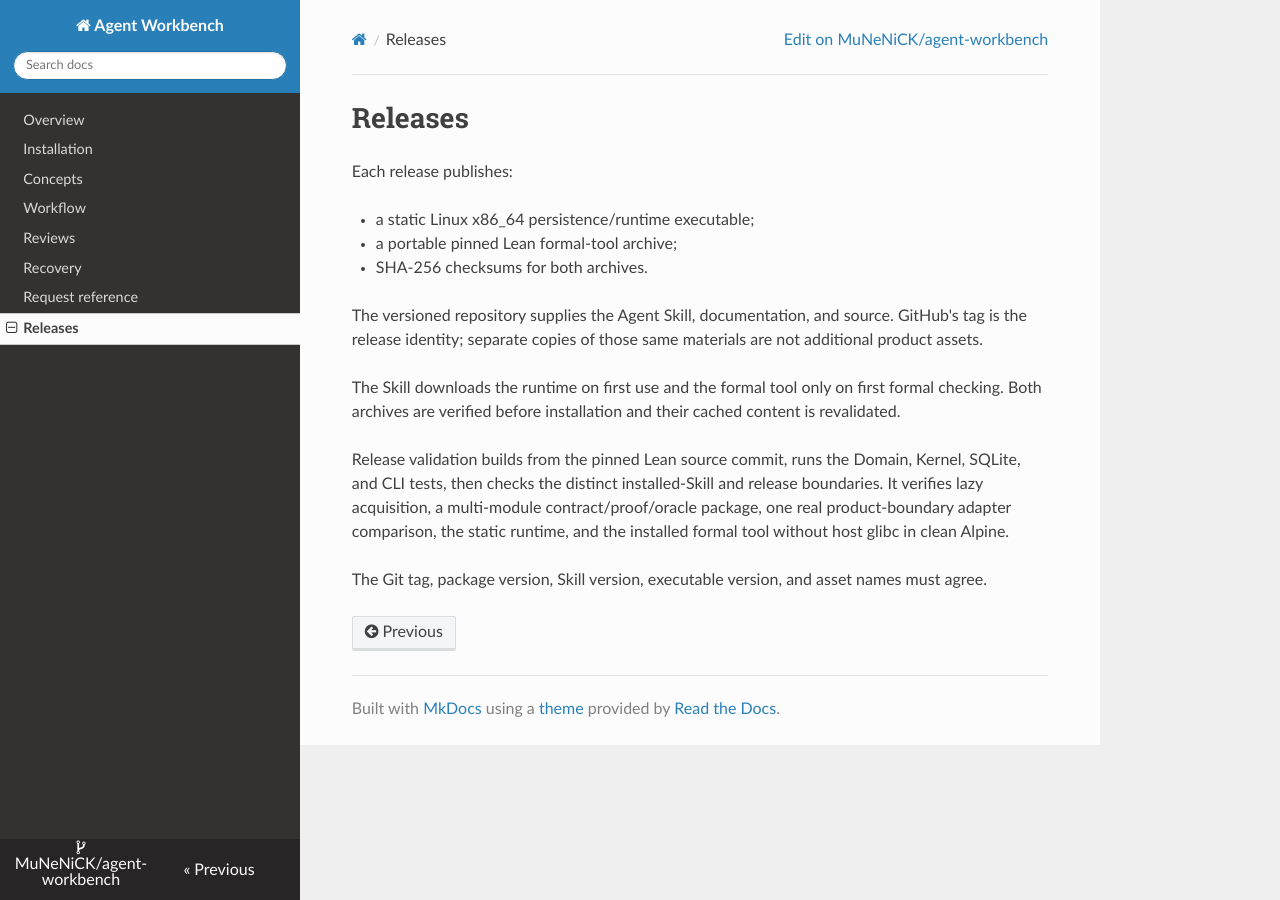
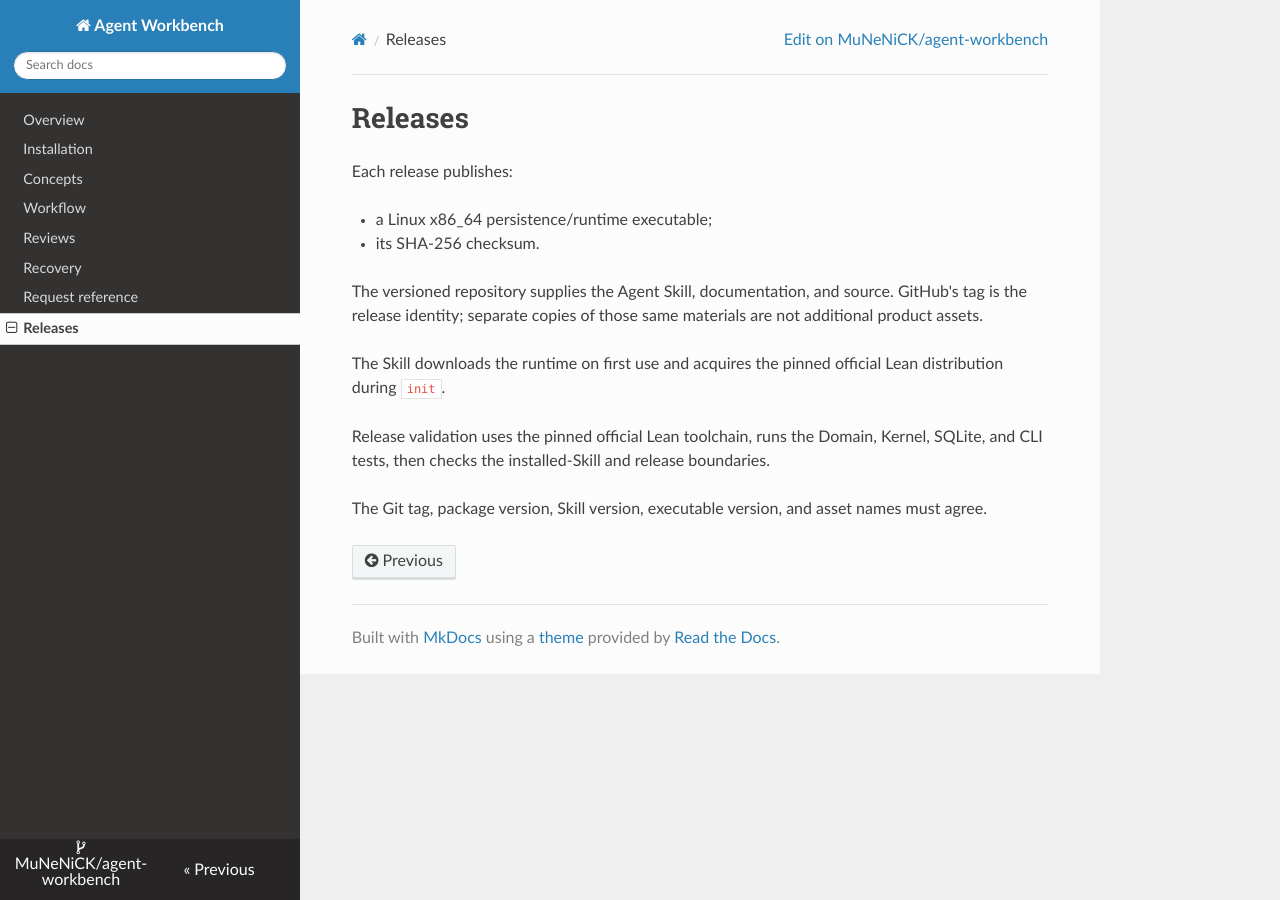
Before and after one commit to MuNeNiCK/agent-workbench, an MkDocs documentation site: the page built from docs/content/releases.md, in a window 1280 px wide. Built offline with MkDocs 1.6.1, drawn with Linux system fonts in a browser that asks for light colours; nearby versions of some CDN libraries.

Commit message:
fix(release): acquire official Lean during init

```diff
--- a/docs/content/releases.md
+++ b/docs/content/releases.md
@@ -2,24 +2,19 @@
 
 Each release publishes:
 
-- a static Linux x86_64 persistence/runtime executable;
-- a portable pinned Lean formal-tool archive;
-- SHA-256 checksums for both archives.
+- a Linux x86_64 persistence/runtime executable;
+- its SHA-256 checksum.
 
 The versioned repository supplies the Agent Skill, documentation, and source.
 GitHub's tag is the release identity; separate copies of those same materials
 are not additional product assets.
 
-The Skill downloads the runtime on first use and the formal tool only on first
-formal checking. Both archives are verified before installation and their
-cached content is revalidated.
+The Skill downloads the runtime on first use and acquires the pinned official
+Lean distribution during `init`.
 
-Release validation builds from the pinned Lean source commit, runs the Domain,
-Kernel, SQLite, and CLI tests, then checks the distinct installed-Skill and
-release boundaries. It verifies lazy acquisition, a multi-module
-contract/proof/oracle package, one real product-boundary adapter comparison,
-the static runtime, and the installed formal tool without host glibc in clean
-Alpine.
+Release validation uses the pinned official Lean toolchain, runs the Domain,
+Kernel, SQLite, and CLI tests, then checks the installed-Skill and release
+boundaries.
 
 The Git tag, package version, Skill version, executable version, and asset names
 must agree.
```
Also changed, not shown: RELEASE_NOTES.md (+5 -6 lines), docs/content/installation.md (+4 -7 lines), skills/agent-workbench/SKILL.md (+3 -3 lines), README.md, 13 other files.
